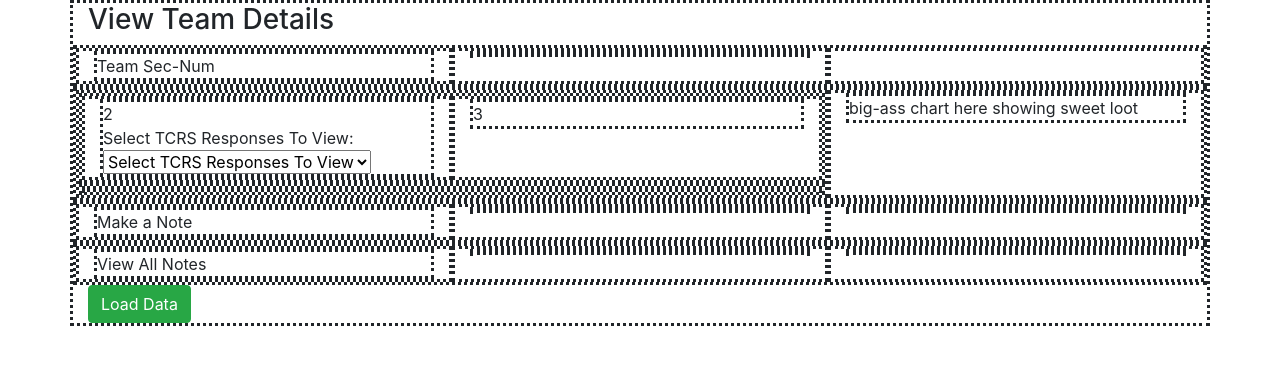
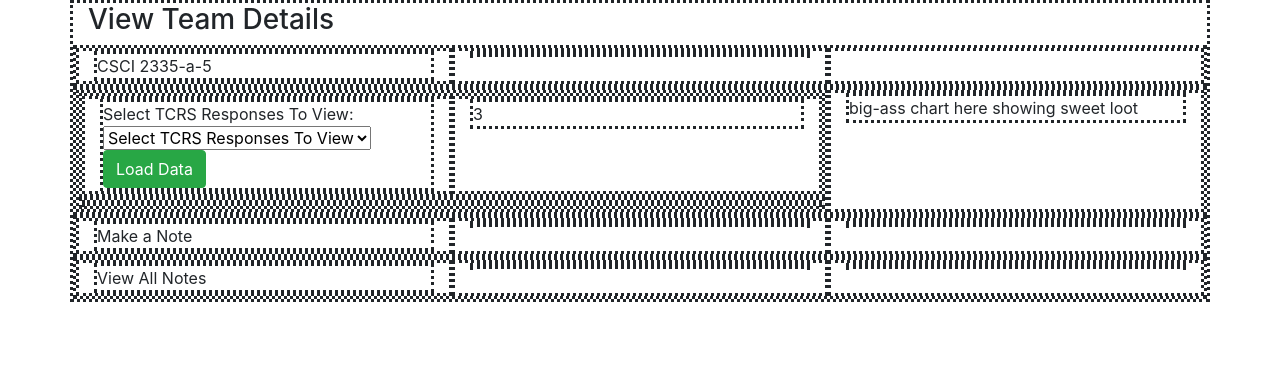
Before and after one commit to kpresler/teamtracking, a Django app: page /viewTeamDetails in a window 1280 px wide. Shown: the top 365 px of the page. Run offline with Django 4.2, Linux system fonts and the light colour scheme; some libraries are stand-ins or nearby versions.

Commit message:
Put button in somewhat more sensible position

```diff
--- a/teamtracking/templates/viewTeamDetails.html
+++ b/teamtracking/templates/viewTeamDetails.html
@@ -93,7 +93,7 @@
 
 <div class="row">
 	<div class="col-md-4">
-		<div class="well">Team Sec-Num</div>
+		<div class="well">{{course}}-{{section}}-{{teamNumber}}</div>
 	</div>
 	<div class="col-md-4">
 		<div class="well"></div>
@@ -112,12 +112,13 @@
 	<div class="col-md-8">
 		<div class="row">
 			<div class="col-md-6">
-				<div class="well">2
-				<br />
+				<div class="well">
 				Select TCRS Responses To View: <br/>
 					<select ng-model="iteration" ng-options="item for item in iterations" required="true">
 						<option value="">Select TCRS Responses To View</option>
 					</select>
+
+					<button type="button" class="btn btn-success" data-ng-click="loadData()">Load Data</button>
 				</div>
 			</div>
 			<div class="col-md-6">
@@ -198,7 +199,7 @@
 
 
 
-<button type="button" class="btn btn-success" data-ng-click="loadData()">Load Data</button>
+
 
 
 {% endverbatim %}
```
